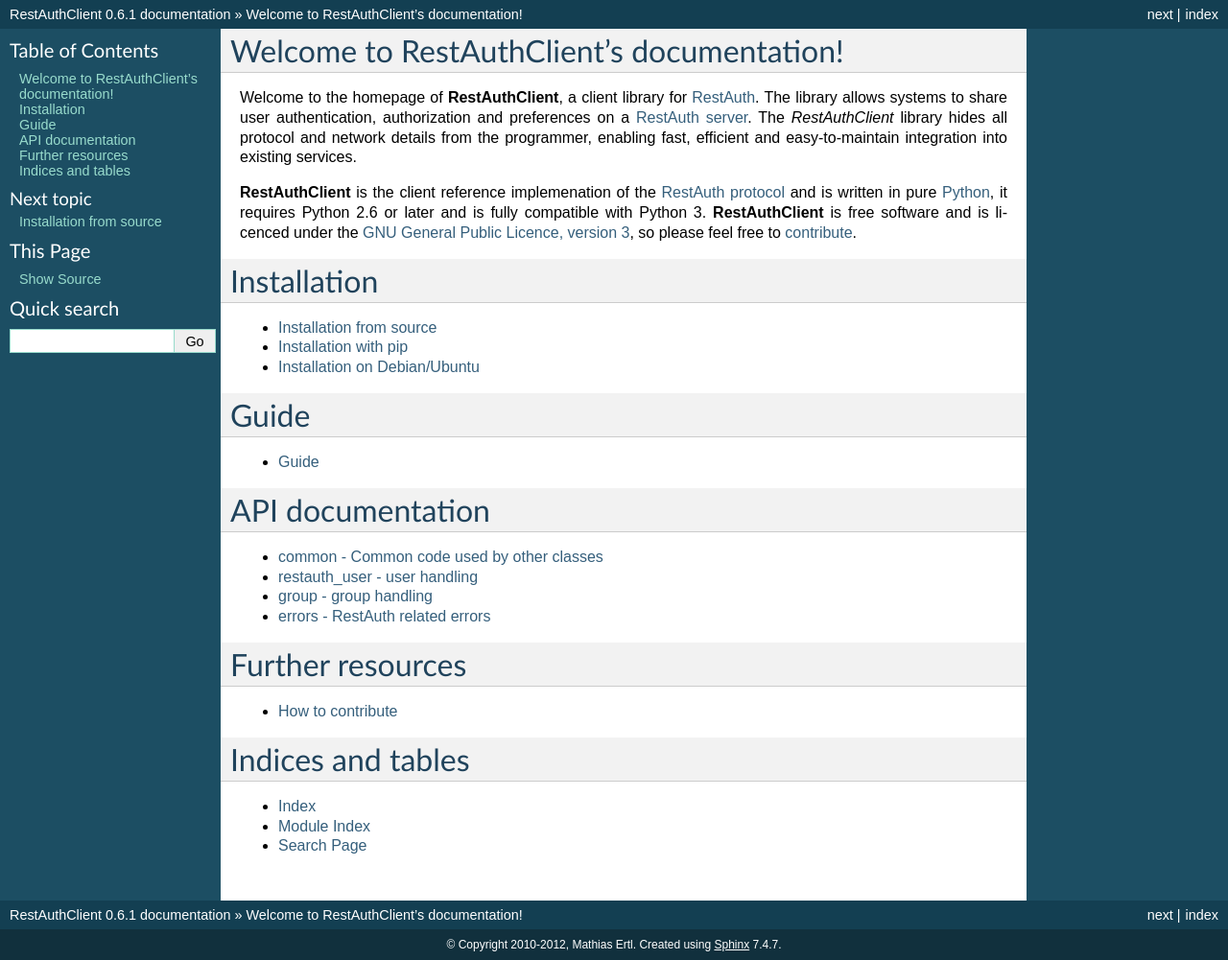
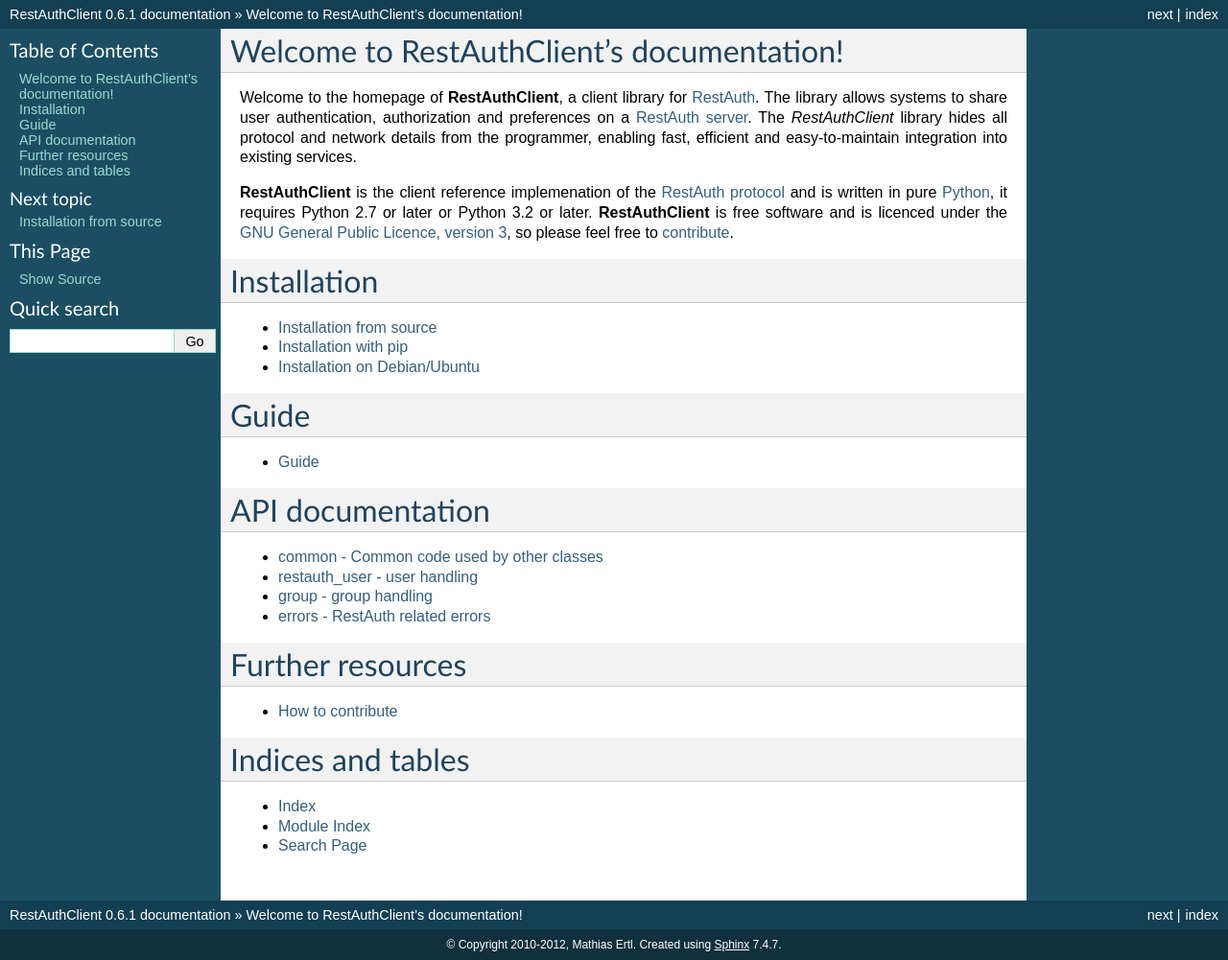
Before and after one commit to RestAuth/RestAuthClient, a Sphinx documentation site: the page built from doc/index.rst, in a window 1280 px wide. Shown: the whole page at 96% size. Built offline with Sphinx 7.4.7, drawn with Linux system fonts in a browser that asks for light colours.

Commit message:
update list of supported versions

```diff
--- a/doc/index.rst
+++ b/doc/index.rst
@@ -9,7 +9,7 @@
 
 **RestAuthClient** is the client reference implemenation of the `RestAuth protocol
 <https://restauth.net/Specification>`_ and is written in pure `Python <http://www.python.org>`_,
-it requires Python 2.6 or later and is fully compatible with Python 3. **RestAuthClient** is free
+it requires Python 2.7 or later or Python 3.2 or later. **RestAuthClient** is free
 software and is licenced under the `GNU General Public Licence, version 3
 <http://www.gnu.org/licenses/gpl.html>`_, so please feel free to :doc:`contribute </contribute>`.
 
```
